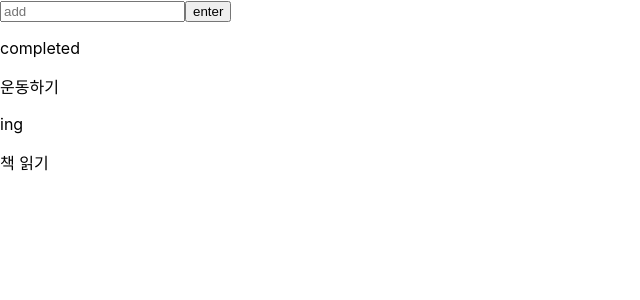
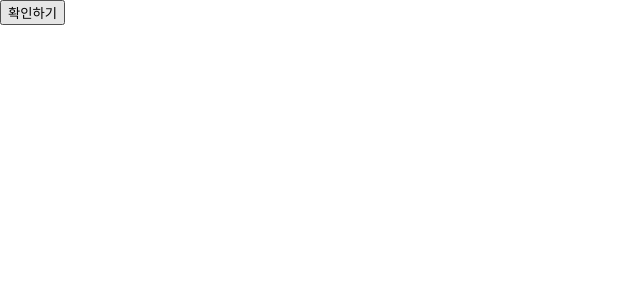
Before and after one commit to Jisun-K/react-practice, a React (Create React App) app: page / in a window 1280 px wide. Shown: the top 300 px of the page, without its empty margins (0-640 px from the left). Built offline with nearby package versions, Linux system fonts and the light colour scheme.

Commit message:
** 2025.03.06 chapter8 + handle event

```diff
--- /dev/null
+++ b/src/chapter_08/ConfirmButton.jsx
@@ -0,0 +1,17 @@
+import React, { useState } from "react";
+
+function ConfirmButton(props) {
+    const [isConfirmed, setIsConfirmed] = useState(false);
+
+    const handleConfirm = () => {
+        setIsConfirmed((prevIsConfirmed) => !prevIsConfirmed);
+    }
+
+    return (
+        <button onClick={handleConfirm} disabled={isConfirmed}>
+            {isConfirmed ? "확인함" : "확인하기"}
+        </button>
+    )
+}
+
+export default ConfirmButton;
--- a/src/index.js
+++ b/src/index.js
@@ -3,15 +3,13 @@
 import './index.css';
 
 import reportWebVitals from './reportWebVitals';
-
-import TodoItem from './test_01/TodoItem';
-import TodoList from './test_01/TodoList';
+import ConfirmButton from './chapter_08/ConfirmButton';
 
 const root = ReactDOM.createRoot(document.getElementById('root'));
 
 root.render(
   <React.StrictMode>
-    <TodoList />
+    <ConfirmButton />
   </React.StrictMode>
 );
 
```
Also changed, not shown: src/chapter_08/ConfirmButton_class.jsx (added, +29 -0 lines).
